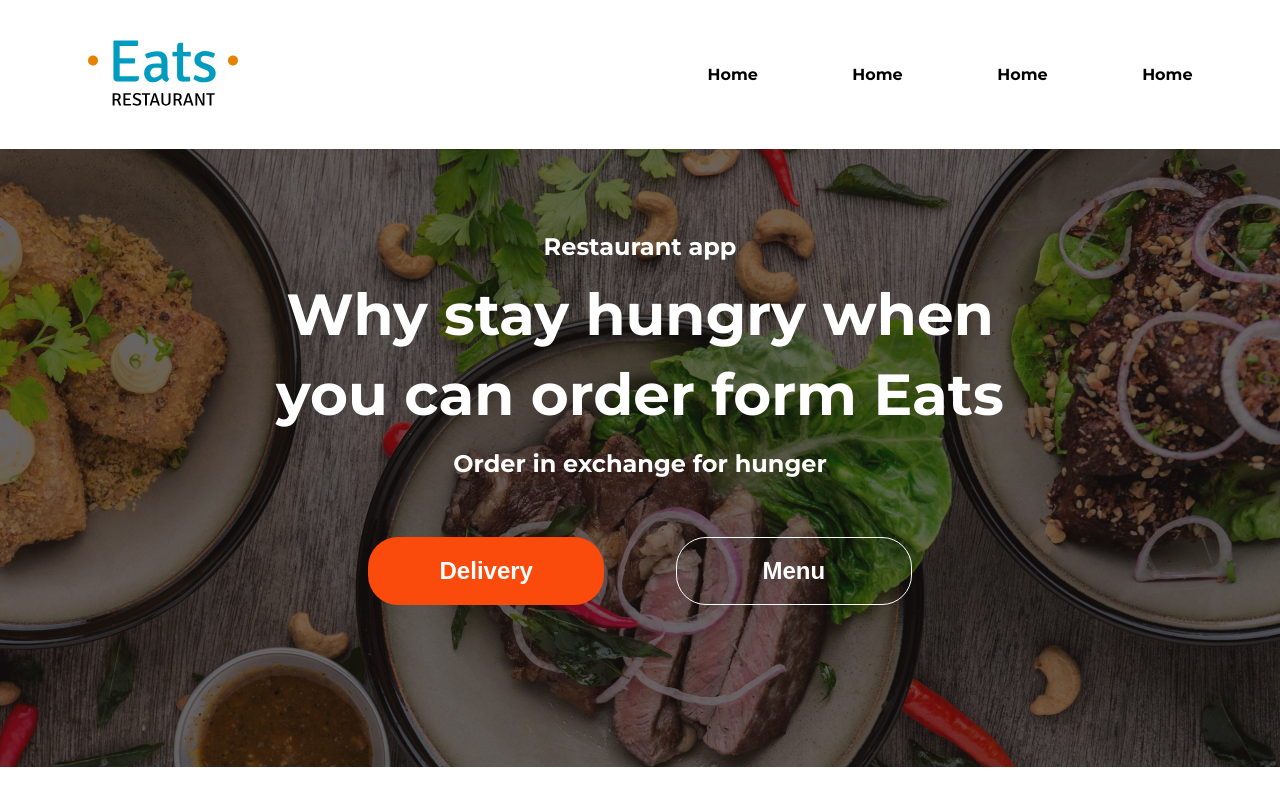
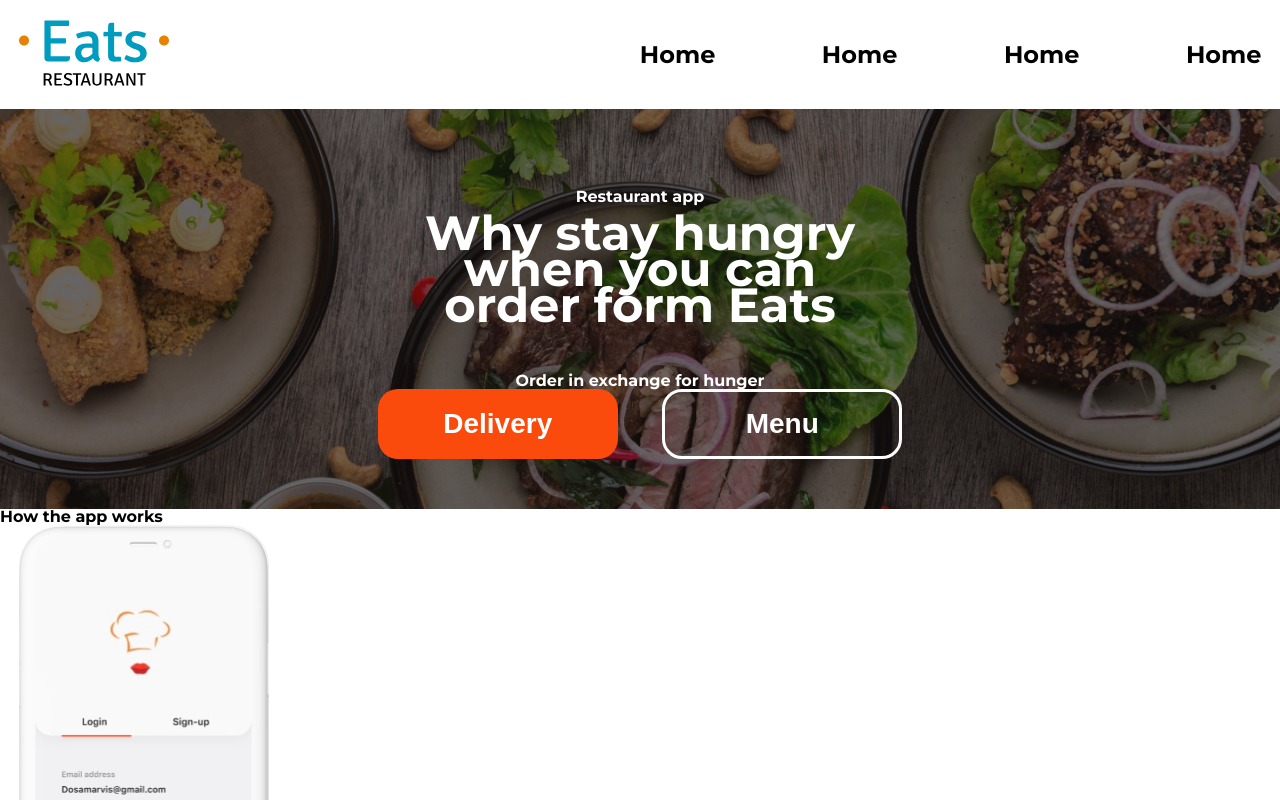
Before and after one commit to Vlad4657/test, a plain HTML site: page index.html in a window 1280 px wide. Shown: the top 800 px of the page. Drawn offline with nearby package versions, Linux system fonts and the light colour scheme.

Commit message:
Add files via upload

```diff
--- a/style/style.css
+++ b/style/style.css
@@ -10,7 +10,7 @@ body{
 }
 
 .conteiner{
-    max-width: 1105px;
+    max-width: 1243px;
     margin: 0 auto;
 
 }
@@ -19,15 +19,18 @@ body{
     display: flex;
     justify-content: space-between;
     align-items: center;
-    margin: 40px auto;
+    margin: 20px auto;
 }
 
 .nav-li{
     display: inline-block;
+    font-weight: 600;
+    font-size: 24px;
+    line-height: 36px;
 }
 
 .nav-li:not(:last-of-type){
-    margin-right: 90px;
+    margin-right: 102px;
 }
 
 .nav-link{
@@ -43,57 +46,57 @@ body{
     background-image: url('../img/Rectangle\ 48.png');
     color: white;
     text-align: center;
-    padding: 80px 0 162px;
+    padding: 80px 0 50px;
     background-repeat: no-repeat;
     background-size: cover;
     background-position: center;
 }
 
-.app-p{
+/* .app-p{
     font-weight: bold;
     font-size: 24px;
     line-height: 36px;
+} */
+
+.app-t{
+    font-weight: 600;
+    font-size: 48px;
+    line-height: 36px;
+    max-width: 500px;
+    margin: 10px auto 50px;
 }
 
-.app-t{
-    font-weight: bold;
-    font-size: 58px;
-    line-height: 80px;
-    max-width: 799px;
-    margin: 10px auto;
-}
-
-.app-text{
+/* .app-text{
     font-weight: 500;
     font-size: 24px;
     line-height: 38px;
     margin-bottom: 54px;;
-}
+} */
 
 .button{
-    width: 236px;
-    height: 68px;
+    width: 240px;
+    height: 70px;
     color: white;
-    border-radius: 30px;
+    border-radius: 20px;
     font-weight: bold;
-    font-size: 24px;
+    font-size: 28px;
     line-height: 36px;
     cursor: pointer;
 }
 
 .button:first-of-type{
     background: #FA4A0C;
-    border: 1px #FA4A0C;
-    margin-right: 67px;
+    border: 3px #FA4A0C;
+    margin-right: 40px;
 }
 
 .button:last-of-type{
     background: none;
-    border: 1px solid white;
+    border: 3px solid white;
 }
 
 .order{
-    background-image: url('../img/Rectangle\ 47.png');
+    background-image: url('../img/');
     color: white;
     text-align: center;
     background-repeat: no-repeat;
@@ -115,7 +118,7 @@ body{
     margin: 10px 0 59px;
 }
 
-.order-button{
+/* .order-button{
    height: 64px;
    line-height: 28px;
    border-radius: 10px;
@@ -135,9 +138,9 @@ body{
     background: none;
     border: 1px solid white;
     width: 173px;
-}
+} */
 
-.mobile{
+/* .mobile{
     display: flex;
     justify-content: space-between;
     align-items: center;
@@ -187,7 +190,7 @@ body{
 .mobile-bottom{
     margin-top: 108px;
     margin-bottom: 141px;
-}
+} */
 
 .footer{
     display: flex;
```
Also changed, not shown: eat.html (added, +80 -0 lines), img/Recipes.png (added), img/image 1.png (added), img/Дизайн без названия 1.png (added).
